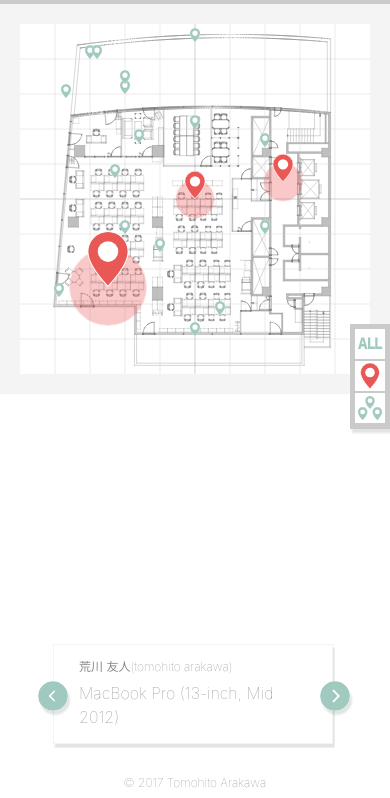
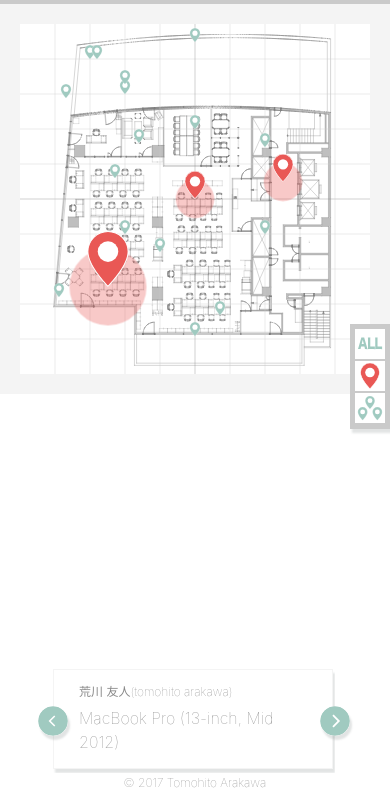
Before and after one commit to TomohitoArakawa/prototype, a website: page app/pozzy.html in a window 390 px wide. Shown: the part 46-844 px from the top of the page. Drawn offline with Linux system fonts and the light colour scheme.

Commit message:
位置調整

```diff
--- a/app/scss/page/_pozzy.scss
+++ b/app/scss/page/_pozzy.scss
@@ -202,7 +202,6 @@
   bottom: 50px;
   right: 50%;
   margin-right: -140px;
-  // box-shadow: $shadow-gray;
   z-index: 100;
 }
 .pozzy-c-carousel__arrow {
@@ -249,7 +248,6 @@
   -ms-flex-wrap: wrap;
   -webkit-flex-wrap: wrap;
   flex-wrap: wrap;
-
 }
 .pozzy-c-carousel__slide {
   -webkit-box-sizing: border-box;
@@ -288,6 +286,9 @@
     width: 100%;
     height: auto;
   }
+  .pozzy-c-location {
+    bottom: 25px;
+  }
   .pozzy-l-footer {
     position: fixed;
     bottom: 0;
```
Also changed, not shown: app/css/style.css, style.css.
